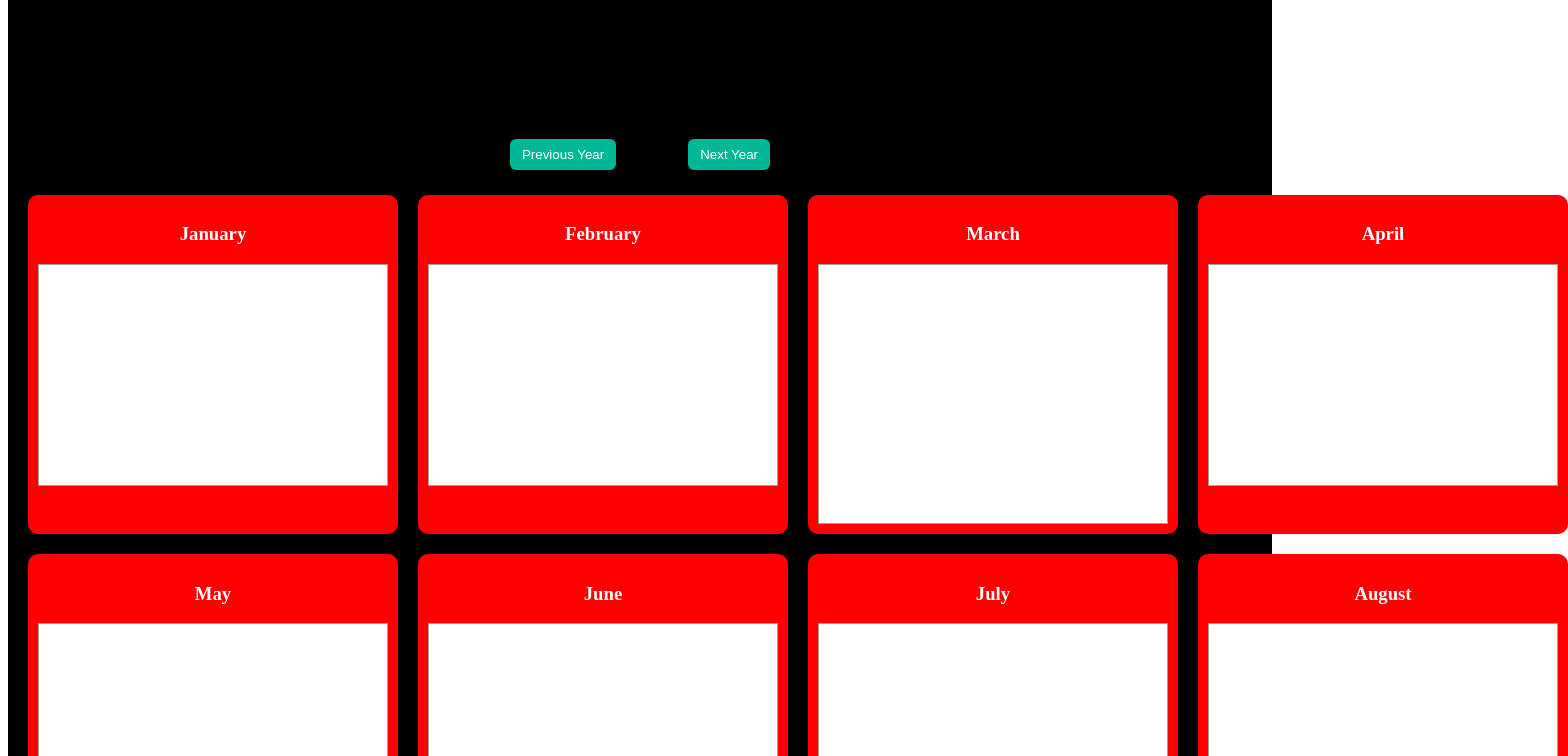
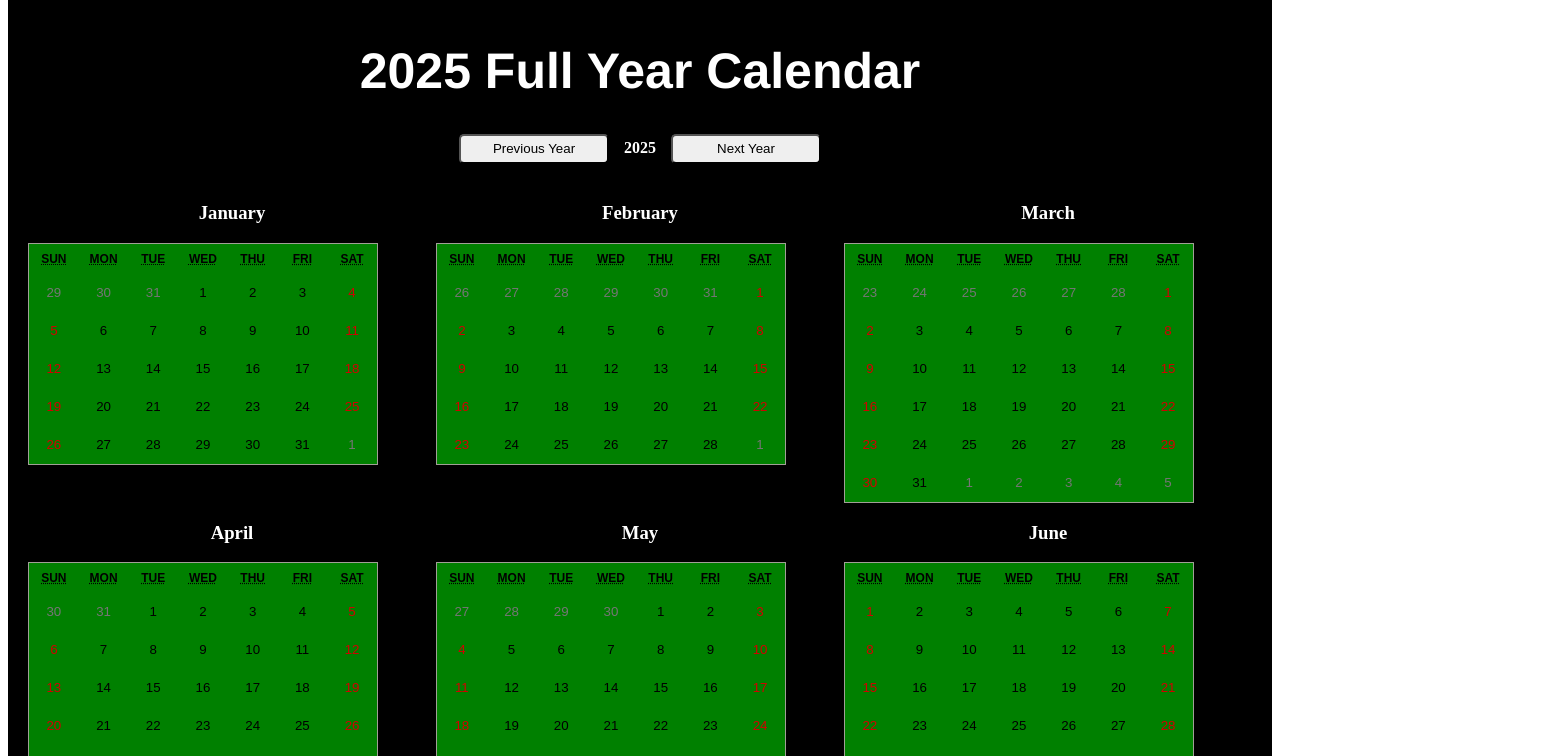
Before and after one commit to lilitvanesyan09-arch/figma-calendar, a React (Vite) app: page / in a window 1280 px wide. Shown: the part 780-1536 px from the top of the page, 1568 px wide, since content can reach past the window. Built offline with nearby package versions, Linux system fonts and the light colour scheme.

Commit message:
figma calendar

```diff
--- a/src/Components/calendar.css
+++ b/src/Components/calendar.css
@@ -1,4 +1,4 @@
-/* .calendar-grid{
+.calendar-grid{
     display:grid;
     grid-template-columns: repeat(3,auto);
 }
@@ -9,7 +9,7 @@
 }
 
 .cal{
-background-color:white
+background-color:green
 }
 
 .calendar-grid h3, h1, .year{
@@ -20,61 +20,4 @@ background-color:white
     width:150px;
     height: 30px;
     border-radius: 5px;
-} */
-
-.calendar-grid {
-  display: grid;
-  grid-template-columns: repeat(4, 1fr);
-  gap: 20px;
 }
-
-.month-calendar {
-  background: red;
-  border-radius: 10px;
-  padding: 10px;
-  color: white;
-}
-
-.react-calendar__tile {
-  color: white;
-  background: transparent;
-}
-
-/* Highlight weekends (Saturday, Sunday) */
-.weekend {
-  background-color: #2a2a2a !important;
-  color: #ff7675 !important;
-  border-radius: 6px;
-}
-
-/* Highlight today */
-.today {
-  background-color: #0984e3 !important;
-  color: white !important;
-  border-radius: 50%;
-  font-weight: bold;
-}
-
-/* Highlight selected day */
-.selected-day {
-  background-color: #00b894 !important;
-  color: white !important;
-  border-radius: 50%;
-  font-weight: bold;
-}
-
-/* Calendar buttons */
-.calendar-button {
-  background-color: #00b894;
-  color: white;
-  border: none;
-  padding: 8px 12px;
-  border-radius: 6px;
-  cursor: pointer;
-  margin: 5px;
-  transition: background-color 0.3s ease;
-}
-
-.calendar-button:hover {
-  background-color: #019875;
-}
```
